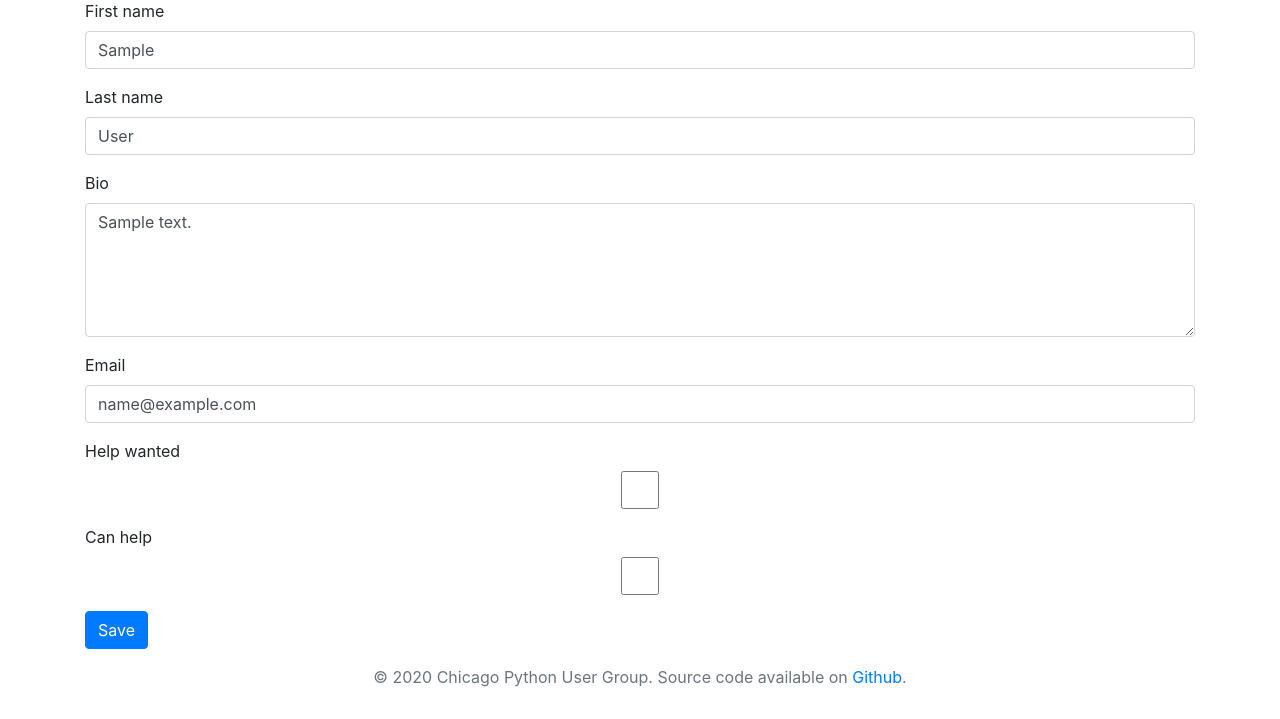
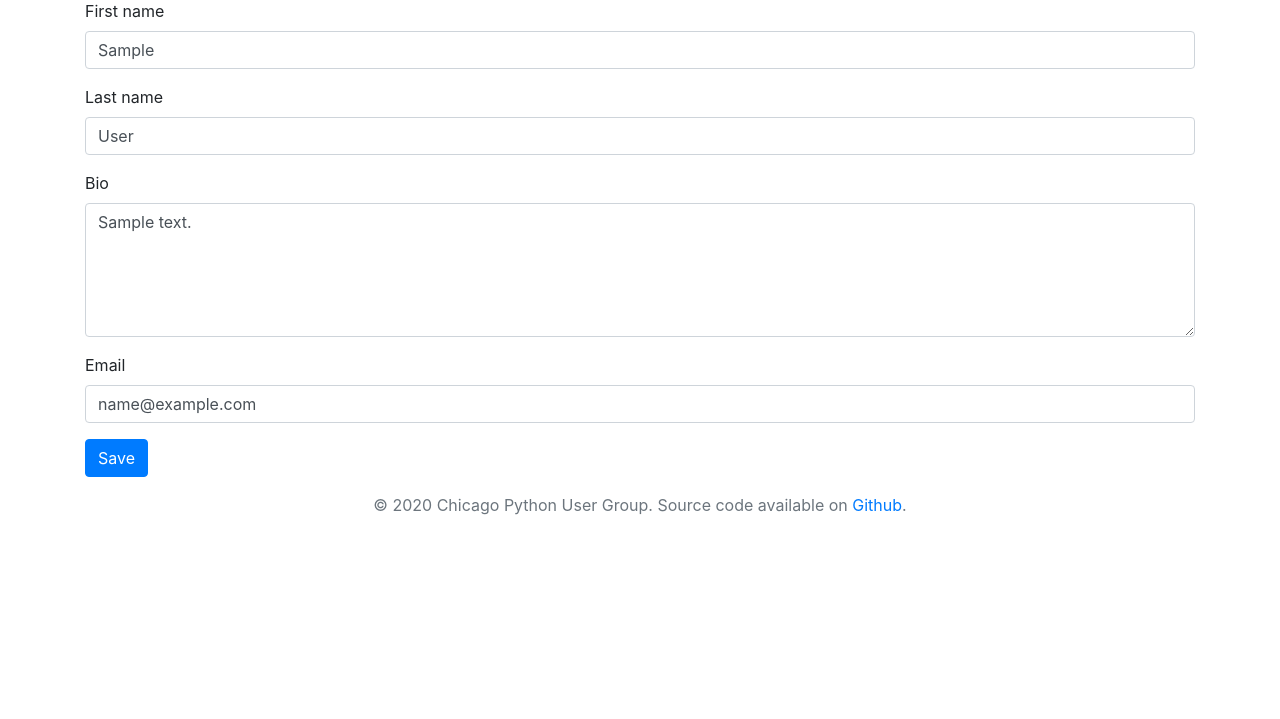
Before and after one commit to chicagopython/buddy_mentorship, a Django app: template buddy_mentorship/templates/buddy_mentorship/edit_profile.html in a window 1280 px wide. Shown: the part 81-800 px from the top of the page. Run offline with Django 3.2, Linux system fonts and the light colour scheme; the template is opened without the code that fills it: most values are stand-ins (such as "Sample title", 1, 10 or a date in 2020); some libraries are stand-ins or nearby versions.

Commit message:
profile: clean edit pg, add alerts for incomplete

```diff
--- a/buddy_mentorship/forms.py
+++ b/buddy_mentorship/forms.py
@@ -8,7 +8,7 @@ class ProfileEditForm(forms.Form):
     last_name = forms.CharField(max_length=255)
     bio = forms.CharField(widget=forms.Textarea)
     email = forms.EmailField()
-    bio = forms.CharField()
+    bio = forms.CharField(required=False)
     help_wanted = forms.BooleanField(required=False)
     can_help = forms.BooleanField(required=False)
 
--- a/buddy_mentorship/models.py
+++ b/buddy_mentorship/models.py
@@ -106,7 +106,7 @@ class Profile(models.Model):
     """
 
     user = models.ForeignKey(User, on_delete=models.CASCADE)
-    bio = models.TextField()
+    bio = models.TextField(null=True, blank=True)
 
     def __str__(self):
         return f"Profile for {self.user.email}"
--- a/buddy_mentorship/templates/buddy_mentorship/edit_profile.html
+++ b/buddy_mentorship/templates/buddy_mentorship/edit_profile.html
@@ -18,28 +18,13 @@
   </div>
   <div class="form-group">
     <label for="id_bio">Bio</label>
-    <textarea class="form-control" rows="5" class="form-control" type="text" name="bio" required id="id_bio">{{bio}}</textarea>
+    <textarea class="form-control" rows="5" class="form-control" type="text" name="bio" id="id_bio">{{bio}}</textarea>
   </div>
   <div class="form-group">
     <label for="id_email">Email</label>
     <input class="form-control" value="{{email}}"type="email" name="email" required id="id_email">
   </div>
-  <div class="form-group">
-    <label for="id_help_wanted">Help wanted</label>
-    {% if help_wanted %}
-      <input class="form-control" checked type="checkbox" name="help_wanted" id="id_help_wanted">
-    {% else %}
-      <input class="form-control" type="checkbox" name="help_wanted" id="id_help_wanted">
-    {% endif %}
-  </div>
-  <div class="form-group">
-    <label for="id_can_help">Can help</label>
-    {% if can_help %}
-      <input class="form-control" checked type="checkbox" name="can_help" id="id_can_help">
-    {% else %}
-      <input class="form-control" type="checkbox" name="can_help" id="id_can_help">
-    {% endif %}
-  </div>
+
   <button class="btn btn-primary" type="submit">Save</button>
 </form>
 
```
Also changed, not shown: buddy_mentorship/templates/buddy_mentorship/profile.html (+22 -0 lines), buddy_mentorship/migrations/0010_auto_20200614_1759_squashed_0011_auto_20200614_2233.py (added).
